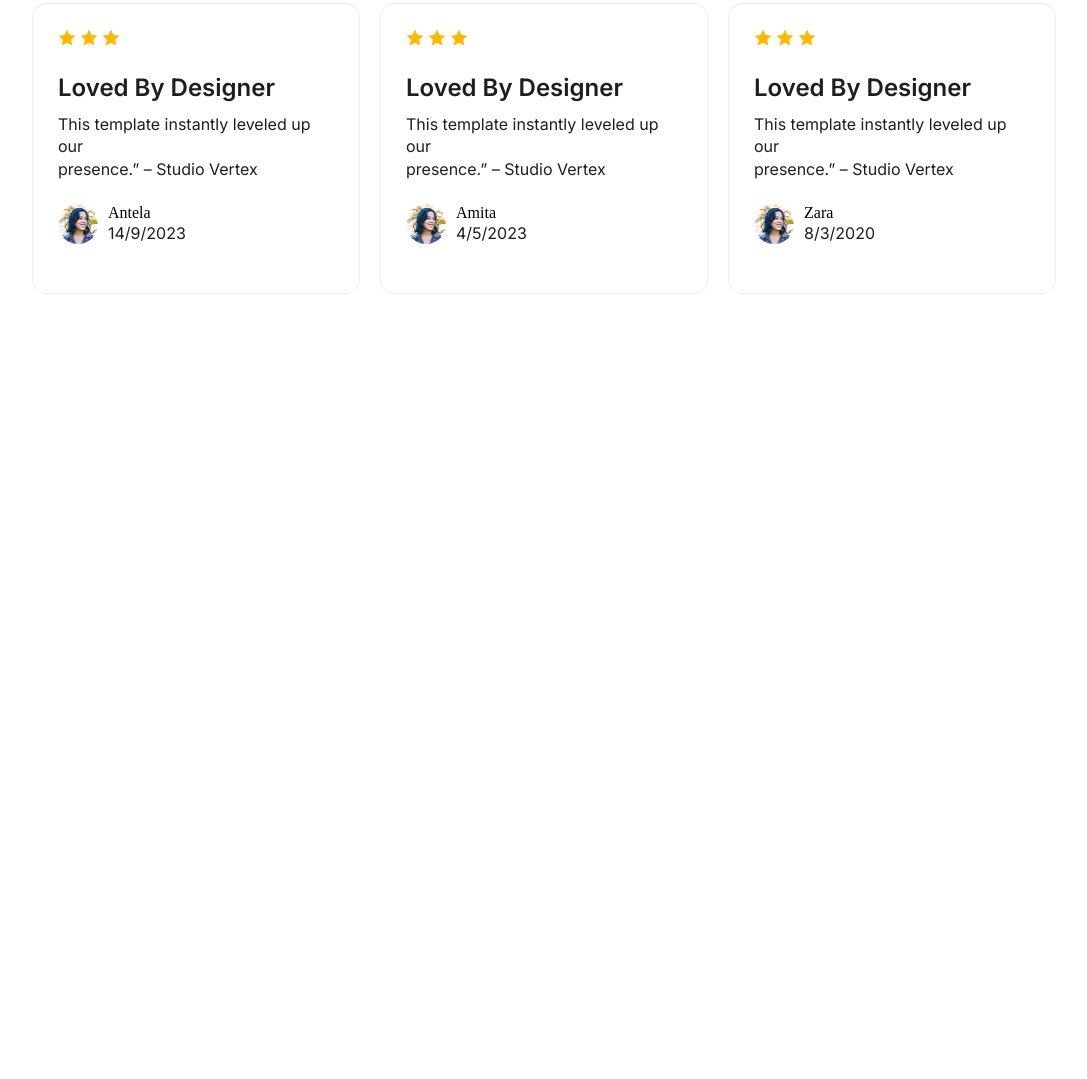
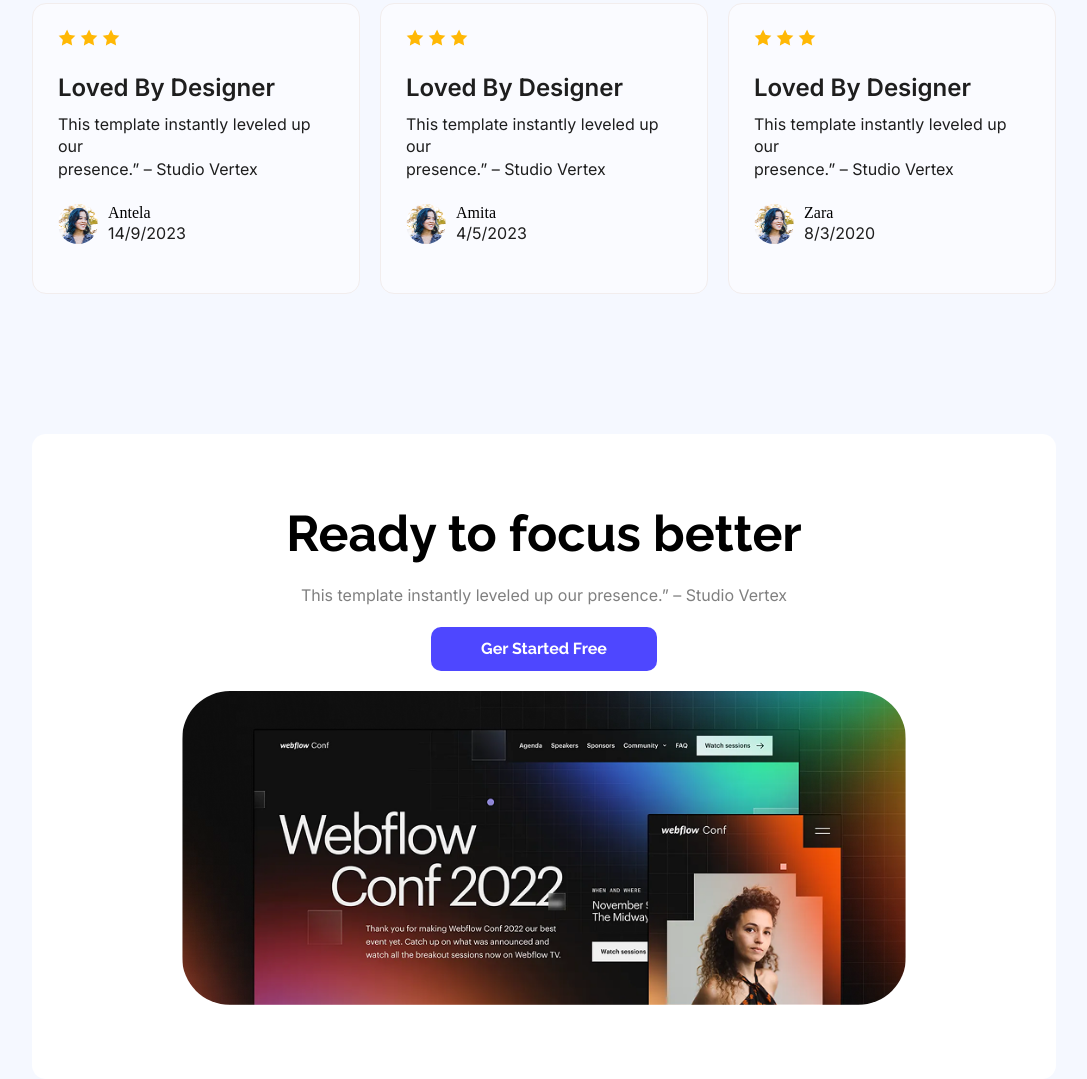
Before and after one commit to coderhabiba/Assignment-01, a plain HTML site: page index.html in a window 1280 px wide. Shown: the part 1996-3075 px from the top of the page, without its empty margins (96-1183 px from the left). Before the commit the page ends 2430 px from the top, so only its background shows below. Drawn offline with Linux system fonts and the light colour scheme.

Commit message:
focus area done

```diff
--- a/index.html
+++ b/index.html
@@ -100,8 +100,15 @@
           </div>
          </div>
        </div>
-     </section>
-    <!-- end users area -->
+     </section><!-- end users area -->
+
+     <!-- focus area -->
+      <section class="focus-container">
+        <h2>Ready to focus better</h2>
+        <h4>This template instantly leveled up our presence.” – Studio Vertex</h4>
+        <button>Ger Started Free</button> <br>
+        <img src="./Assets/wc-big.png" alt="">
+      </section><!-- end focus area -->
   </main>
 </body>
 
--- a/style.css
+++ b/style.css
@@ -5,7 +5,7 @@
   box-sizing: border-box;
 }
 body {
-  background-color: f5f8ff;
+  background-color: #f5f8ff;
 }
 a {
   text-decoration: none;
@@ -195,14 +195,18 @@ nav button {
   gap: 20px;
   margin: 0 10%;
 }
-.review-card-1 ,.review-card-2,.review-card-3{
+.review-card-1,
+.review-card-2,
+.review-card-3 {
   border: 1px solid rgb(242, 237, 237);
   border-radius: 14px;
   background: rgba(255, 255, 255, 0.5);
   padding: 25px;
   width: 33%;
 }
-.review-card-1 h4,.review-card-2 h4,.review-card-3 h4{
+.review-card-1 h4,
+.review-card-2 h4,
+.review-card-3 h4 {
   /* Heading */
   color: rgb(30, 30, 30);
   font-family: Inter;
@@ -214,7 +218,9 @@ nav button {
   margin-bottom: 10px;
   margin-top: 24px;
 }
-.review-card-1 p,.review-card-2 p,.review-card-3 p {
+.review-card-1 p,
+.review-card-2 p,
+.review-card-3 p {
   color: rgb(30, 30, 30);
   font-family: Inter;
   font-size: 16px;
@@ -224,13 +230,58 @@ nav button {
   text-align: left;
   margin-bottom: 24px;
 }
-.avater-section{
+.avater-section {
   display: flex;
   gap: 10px;
 }
-.avater-section img{
+.avater-section img {
   width: 40px;
-height: 40px;
-border-radius: 50%;
+  height: 40px;
+  border-radius: 50%;
+} /* end review area */
+
+/* focus-container */
+.focus-container {
+  margin: 0 10%;
+  border-radius: 14px;
+  background: rgb(255, 255, 255);
+  padding: 70px 150px;
+  text-align: center;
 }
-/* end review area */
+.focus-container h2 {
+  color: rgb(0, 0, 0);
+  font-family: Raleway;
+  font-size: 50px;
+  font-weight: 700;
+  line-height: 120%;
+  letter-spacing: 0%;
+  margin-bottom: 20px;
+}
+.focus-container h4{
+  /* Body Base */
+color: rgba(0, 0, 0, 0.5);
+font-family: Inter;
+font-size: 16px;
+font-weight: 400;
+line-height: 140%;
+letter-spacing: 0%;
+margin-bottom: 20px;
+}
+.focus-container button{
+  border-radius: 10px;
+  background: rgb(78, 71, 255);
+  color: rgb(255, 255, 255);
+  font-family: Raleway;
+  font-size: 16px;
+  font-weight: 700;
+  line-height: 150%;
+  letter-spacing: 0%;
+  text-align: center;
+  padding: 10px 50px;
+  border: 0;
+  margin-bottom: 20px;
+}
+.focus-container img{
+  border-radius: 48px;
+}
+/* end focus-container */
```
